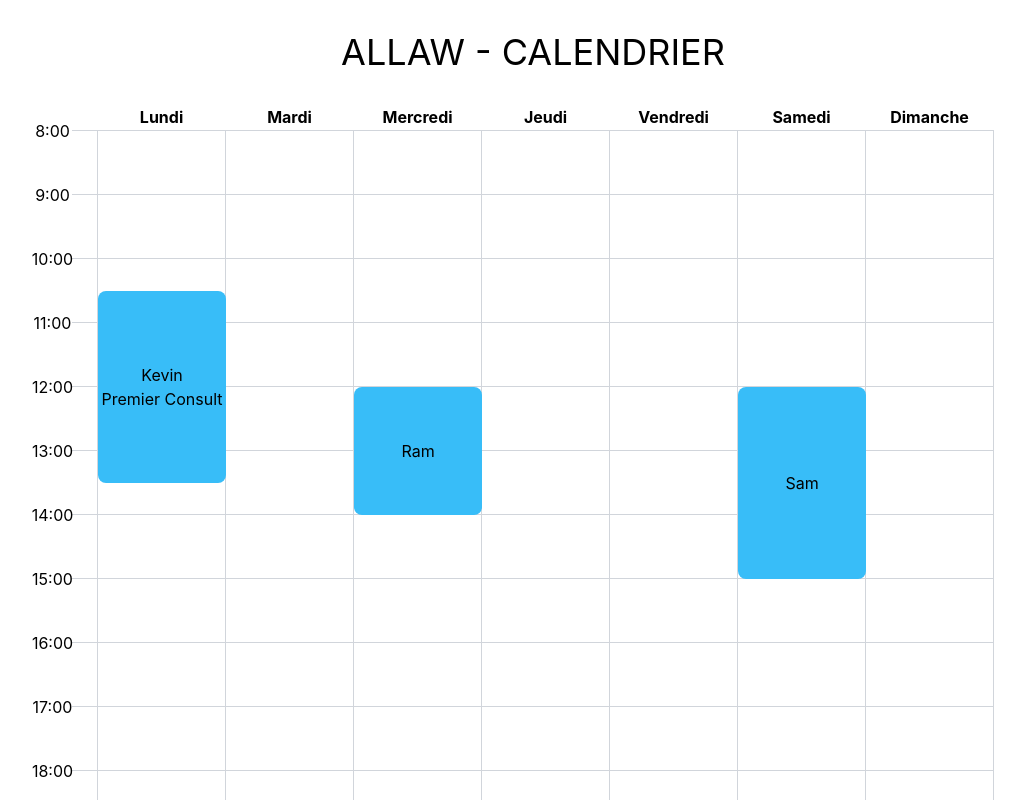
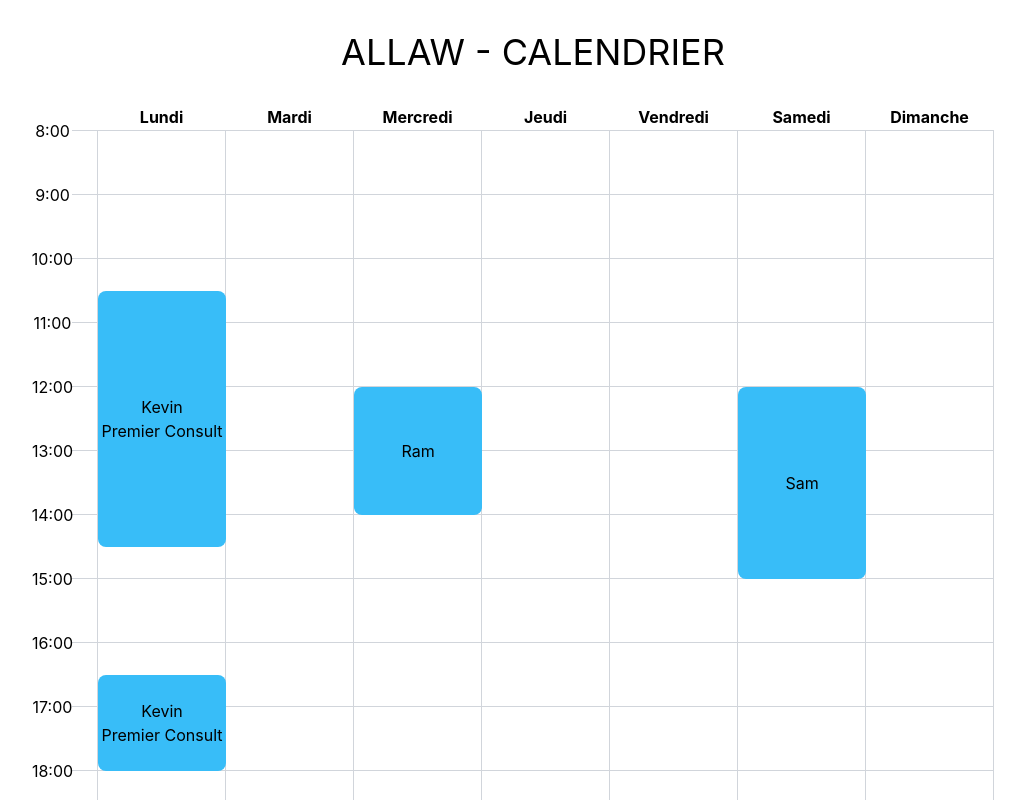
Before and after one commit to ranjit-t/Calender-MongoDB, a React (Create React App) app in the folder client/: page / in a window 1280 px wide. Shown: the top 800 px of the page, without its empty margins (107-1132 px from the left). Built offline with nearby package versions, Linux system fonts and the light colour scheme.

Commit message:
file organisation

```diff
--- a/client/src/App.js
+++ b/client/src/App.js
@@ -1,7 +1,7 @@
 import { useState } from "react";
 import "./App.css";
-import AppointmentForm from "./AppointmentForm";
-import Calendar from "./Calender";
+import AppointmentForm from "./Components/AppointmentForm";
+import Calendar from "./Components/Calender";
 
 function App() {
   const [newForm, setNewForm] = useState(false);
--- a/client/src/Calender.css
+++ /dev/null
@@ -1,5 +0,0 @@
-/* .appointment-slot {
-  width: 10vw;
-  background-color: aqua;
-  color: black;
-} */
--- a/client/src/Calender.js
+++ b/client/src/Components/Calender.js
@@ -1,5 +1,4 @@
 import React, { useEffect, useState } from "react";
-import "./Calender.css";
 
 const Calendar = () => {
   const [appointments, setAppointments] = useState([]);
@@ -10,7 +9,14 @@ const Calendar = () => {
         Name: "Kevin",
         Motif: "Premier Consult",
         start: "1050",
-        end: "1350",
+        end: "1450",
+        day: "Lundi",
+      },
+      {
+        Name: "Kevin",
+        Motif: "Premier Consult",
+        start: "1650",
+        end: "1800",
         day: "Lundi",
       },
       {
```
Also changed, not shown: client/src/Components/AppointmentForm.js (renamed from client/src/AppointmentForm.js), client/src/Components/just.js (renamed from client/src/just.js).
